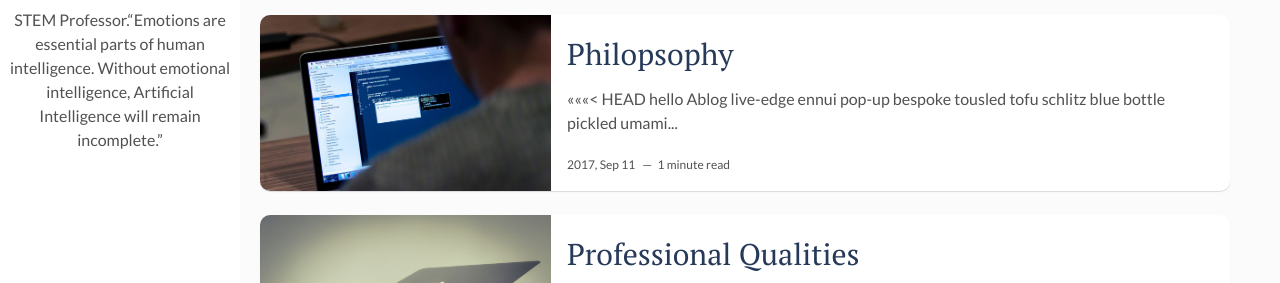
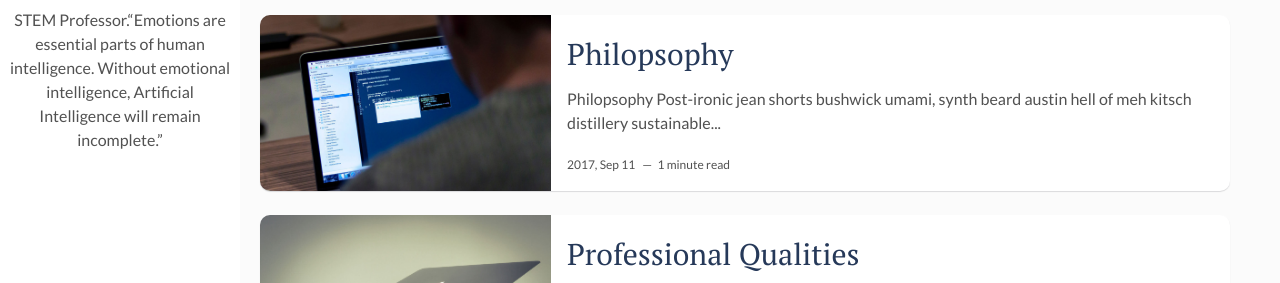
Before and after one commit to drwin22/blog, a Jekyll site: the page built from index.html, in a window 1280 px wide and 900 px high, scrolled down 434 px. Shown: the part 171-454 px from the top of the window. Built offline with Jekyll 4.4.1, drawn with Linux system fonts in a browser that asks for light colours; the list of posts is cut into pages by our own code.

Commit message:
Add files via upload

```diff
--- a/_config.yml
+++ b/_config.yml
@@ -4,7 +4,7 @@ description: > # this means to ignore newlines until "baseurl:"
   line in _config.yml. It will appear in your document head meta (for
   Google search results) and in your feed.xml site description.
 permalink: ':title/'
-baseurl: "/Blog" # the subpath of your site, e.g. /blog
+baseurl: "/flexible-jekyll" # the subpath of your site, e.g. /blog
 url: "" # the base hostname & protocol for your site, e.g. http://example.com
 site-twitter: #if your site has a twitter account, enter it here
 
--- a/_posts/2017-09-12-philopsophy.markdown
+++ b/_posts/2017-09-12-philopsophy.markdown
@@ -6,12 +6,5 @@ description: YTeaching Phylopsophy # Add post description (optional)
 img: how-to-start.jpg # Add image post (optional)
 tags: [Programming, Learn] # add tag
 ---
-<<<<<<< HEAD
-hello
-
-Ablog live-edge ennui pop-up bespoke tousled tofu schlitz blue bottle pickled umami hashtag bushwick. Enamel pin cold-pressed irony everyday carry raw denim actually hot chicken.
-=======
 ## Philopsophy
 Post-ironic jean shorts bushwick umami, synth beard austin hell of meh kitsch distillery sustainable plaid bitters. Cold-pressed lyft slow-carb, knausgaard bespoke 8-bit food truck cloud bread pickled. Taiyaki bitters trust fund heirloom craft beer single-origin coffee. Readymade fam vape blue bottle cold-pressed, flannel polaroid. Aesthetic four dollar toast semiotics af bicycle rights. Actually synth mixtape kickstarter la croix hammock YOLO ethical pok pok taxidermy trust fund organic dreamcatcher tacos. Franzen four loko man braid letterpress umami offal. Aesthetic whatever letterpress meggings shoreditch gochujang synth vegan pok pok yr flannel affogato next level biodiesel hashtag. Banjo vaporware lyft unicorn tumblr. Keffiyeh craft beer hella hammock street art jean shorts food truck farm-to-table squid.
-
->>>>>>> ea35d719005fd6e1faea56f802bc5bb968f8c4d5
```
Also changed, not shown: 10 other files.
